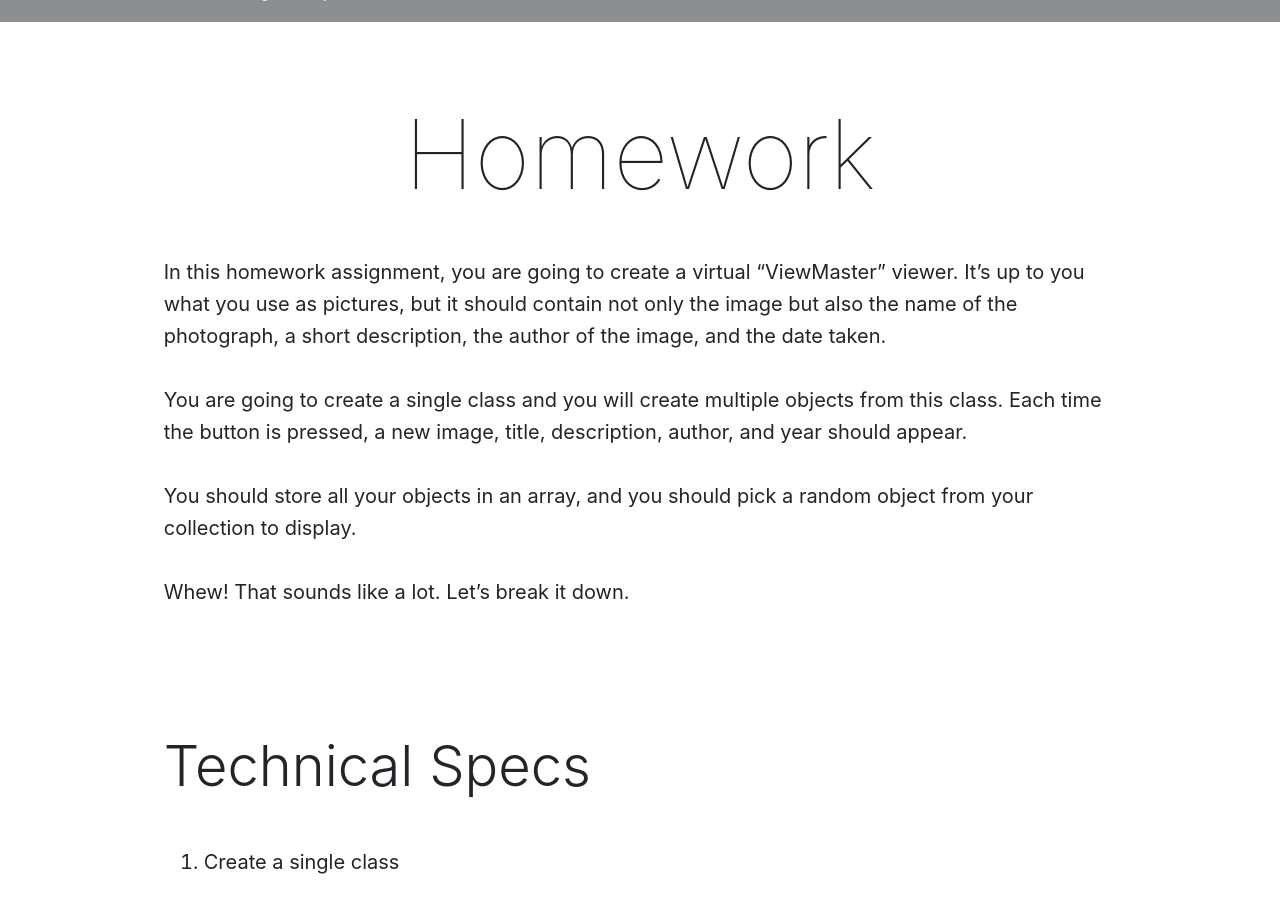
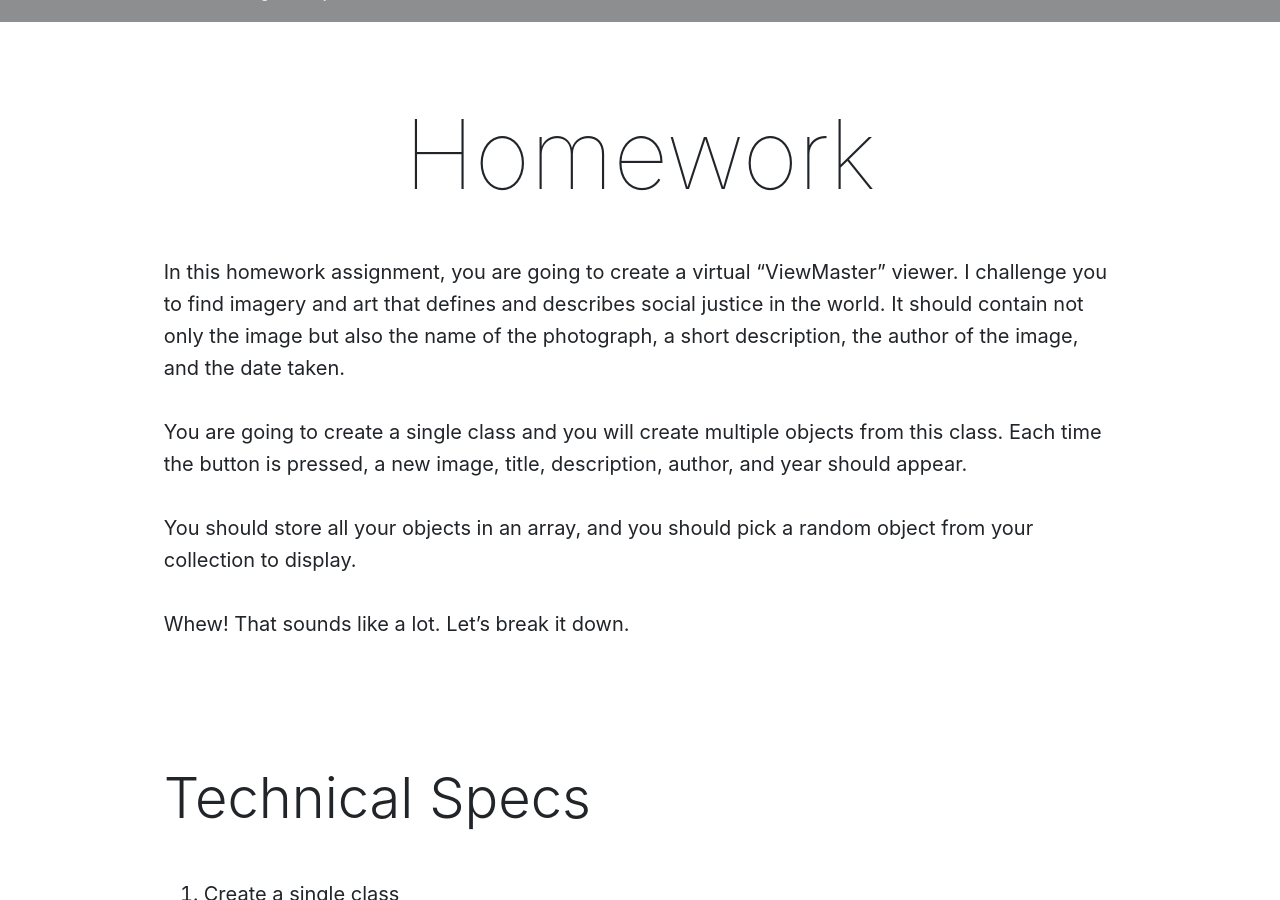
Before and after one commit to Montana-Media-Arts/441-web-tech-Spring2022-course, a Jekyll site: the page built from modules/week-7/_posts/2010-01-01-homework.md, in a window 1280 px wide and 900 px high, scrolled down 325 px. Built offline with Jekyll 4.4.1, drawn with Linux system fonts in a browser that asks for light colours; nearby versions of some CDN libraries; comment, search, counter and statistics services are not loaded.

Commit message:
Update 2010-01-01-homework.md

```diff
--- a/modules/week-7/_posts/2010-01-01-homework.md
+++ b/modules/week-7/_posts/2010-01-01-homework.md
@@ -6,7 +6,7 @@ jotted: false
 
 # Homework
 
-In this homework assignment, you are going to create a virtual "ViewMaster" viewer.  It's up to you what you use as pictures, but it should contain not only the image but also the name of the photograph, a short description, the author of the image, and the date taken.
+In this homework assignment, you are going to create a virtual "ViewMaster" viewer.  I challenge you to find imagery and art that defines and describes social justice in the world. It should contain not only the image but also the name of the photograph, a short description, the author of the image, and the date taken.
 
 You are going to create a single class and you will create multiple objects from this class.  Each time the button is pressed, a new image, title, description, author, and year should appear.
 
```
